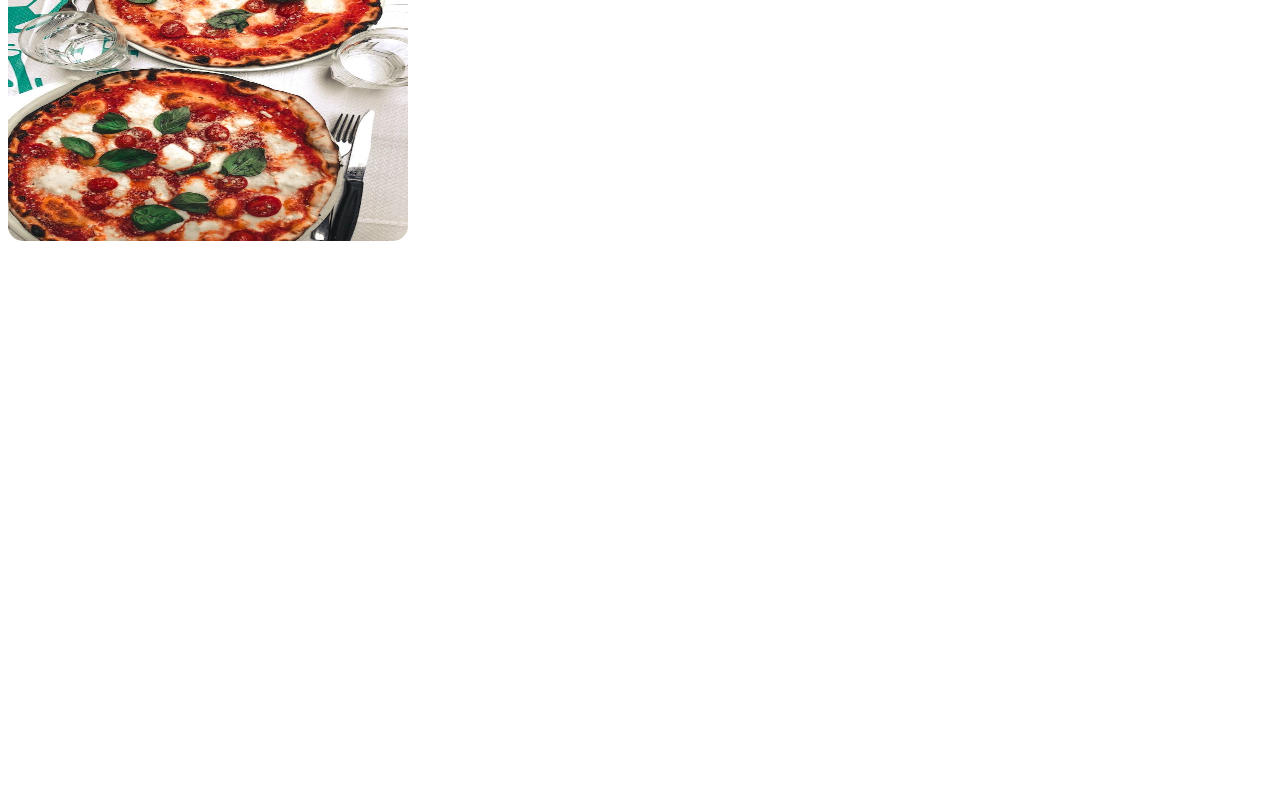
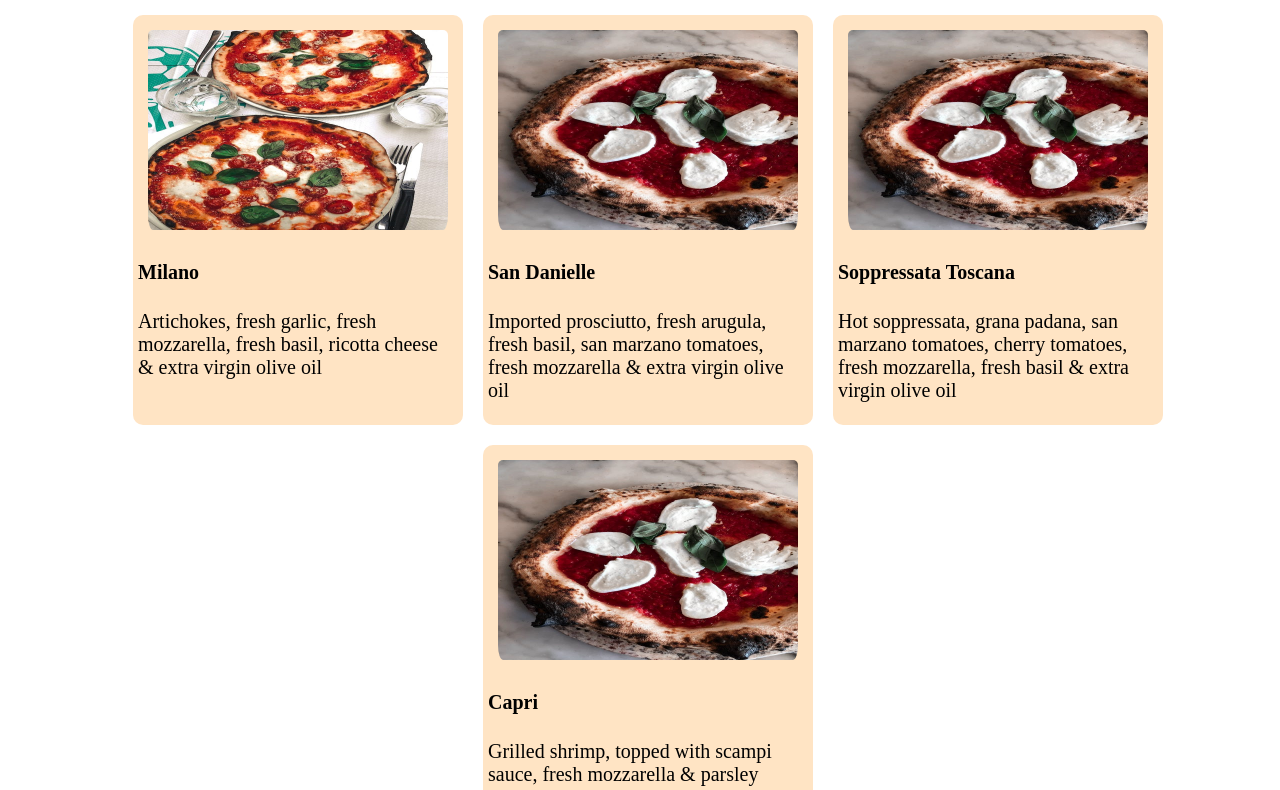
Before and after one commit to CraigMarc/restaurant, a website built with webpack: page dist/index.html in a window 1280 px wide. Shown: the part 282-1072 px from the top of the page. Before the commit the page ends 800 px from the top, so only its background shows below. Built offline with nearby package versions, Linux system fonts and the light colour scheme.

Commit message:
added menu page

```diff
--- a/src/menu.js
+++ b/src/menu.js
@@ -1,4 +1,7 @@
-import Icon1 from './images/pizza1.jpeg'
+import Image1 from './images/pizza1.jpeg'
+import Image2 from './images/pizza2.jpeg'
+import Image3 from './images/pizza3.jpeg'
+import Image4 from './images/pizza4.jpeg'
 
 
 function menu() {
@@ -12,6 +15,7 @@ function menu() {
     menuContainer.classList.add('menuContainer');
 
     /*menu divs*/
+    /*
         const menu1 = document.createElement('div');
         menu1.classList.add('menuItem');
 
@@ -22,20 +26,55 @@ function menu() {
         menu3.classList.add('menuItem');
 
         const menu4 = document.createElement('div');
-    menu4.classList.add('menuItem');
+        menu4.classList.add('menuItem');*/
     /*add images*/
+    /*
         const pizza1 = new Image();
-    pizza1.src = Icon1;
-    pizza1.classList.add('imageHome');
+        pizza1.src = Image1;
+        pizza1.classList.add('imageHome');*/
+
+    function createMenuItem(menuText, Imagefile, pizzaText,) {
+        /*menu div*/
 
 
+        const menu1 = document.createElement('div');
+        menu1.classList.add('menuItem');
+        /*menu pic*/
+        const pizza1 = new Image();
+        pizza1.src = Imagefile;
+        pizza1.classList.add('menuPictures');
+        /*menu title*/
+        const menuTitle = document.createElement('h4');
+        menuTitle.textContent = menuText
+        /*menu descr*/
+        const menuDescr = document.createElement('p');
+        menuDescr.textContent = pizzaText
+
+        /*append elements*/
+        menuContainer.appendChild(menu1);
+        menu1.appendChild(pizza1)
+        menu1.appendChild(menuTitle)
+        menu1.appendChild(menuDescr)
+
+
+    }
+    createMenuItem('Milano', Image1, 'Artichokes, fresh garlic, fresh mozzarella, fresh basil, ricotta cheese & extra virgin olive oil')
+    createMenuItem('San Danielle', Image2, 'Imported prosciutto, fresh arugula, fresh basil, san marzano tomatoes, fresh mozzarella & extra virgin olive oil')
+    createMenuItem('Soppressata Toscana', Image2, 'Hot soppressata, grana padana, san marzano tomatoes, cherry tomatoes, fresh mozzarella, fresh basil & extra virgin olive oil')
+    createMenuItem('Capri', Image2, 'Grilled shrimp, topped with scampi sauce, fresh mozzarella & parsley')
+
+    div1.appendChild(h3);
     div1.appendChild(menuContainer);
+
+    /*
     menuContainer.appendChild(menu1);
     menuContainer.appendChild(menu2);
     menuContainer.appendChild(menu3);
     menuContainer.appendChild(menu4);
 
-    menu1.appendChild(pizza1)
+    menu1.appendChild(pizza1)*/
+
+
 
     return document.body.appendChild(div1);
     /*
--- a/src/styles.css
+++ b/src/styles.css
@@ -60,3 +60,27 @@ img {
     height: 300px;
     width: 400px;
 }
+
+.menuContainer {
+    display: flex;
+    justify-content: center;
+    flex-wrap: wrap;
+    justify-content: center;
+    gap: 20px;
+}
+
+.menuItem {
+    background-color: bisque;
+    height: 400px;
+    width: 320px;
+    border-radius: 10px;
+    padding: 5px;
+}
+
+.menuPictures {
+    padding-top: 10px;
+    padding-left: 10px;
+    padding-right: 10px;
+    height: 200px;
+    width: 300px;
+}
```
Also changed, not shown: dist/74ec1f87b600988adb38.jpeg (added), dist/ac0110ae6cdb270063eb.jpeg (added), dist/b516767e530a55ffe8c8.jpeg (added), dist/main.js. Lines whose indentation alone changed are shown as unchanged.
